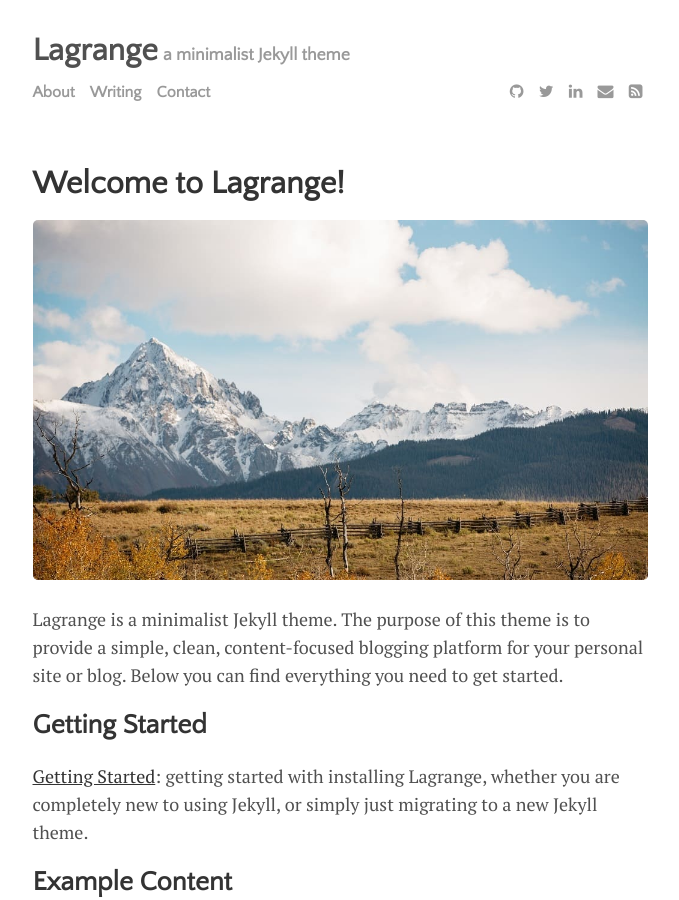
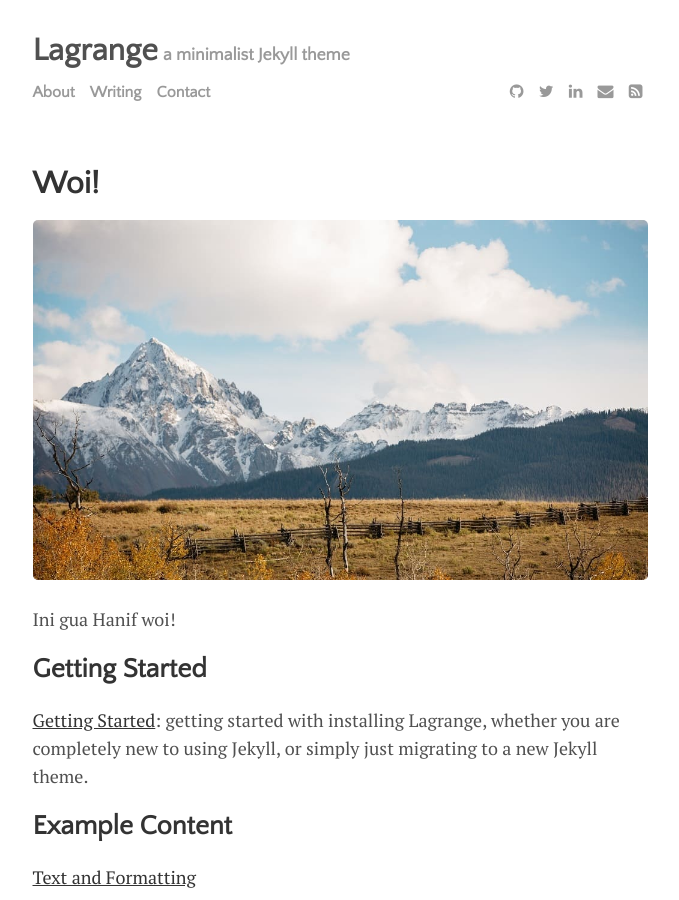
Before and after one commit to aminhanif/aminhanif.github.io, a Jekyll site: the page built from _posts/2016-01-01-welcome-to-lagrange.md, in a window 1280 px wide and 900 px high. Shown: the whole window, without its empty margins (300-979 px from the left). Built offline with Jekyll 4.4.1, drawn with Linux system fonts in a browser that asks for light colours; some of the changed text lies outside the part shown.

Commit message:
Update 2016-01-01-welcome-to-lagrange.md

```diff
--- a/_posts/2016-01-01-welcome-to-lagrange.md
+++ b/_posts/2016-01-01-welcome-to-lagrange.md
@@ -1,13 +1,13 @@
 ---
 layout: post
-title: "Welcome to Lagrange!"
-author: "Paul Le"
+title: "Woi!"
+author: "Hanif"
 categories: journal
 tags: [documentation,sample]
 image: mountains.jpg
 ---
 
-Lagrange is a minimalist Jekyll theme. The purpose of this theme is to provide a simple, clean, content-focused blogging platform for your personal site or blog. Below you can find everything you need to get started.
+Ini gua Hanif woi!
 
 ## Getting Started
 
```
